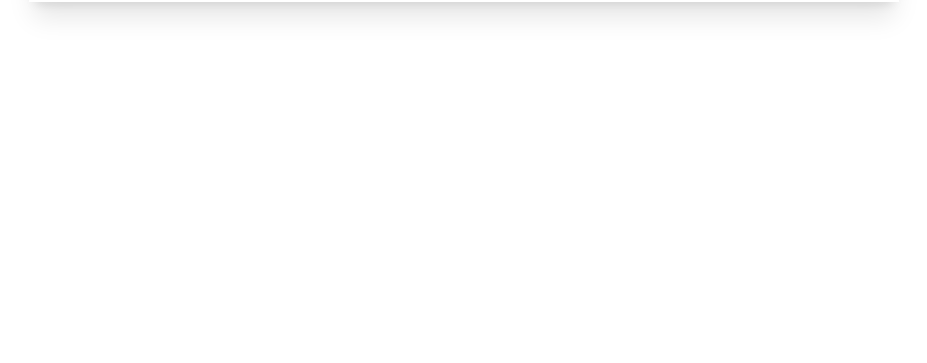
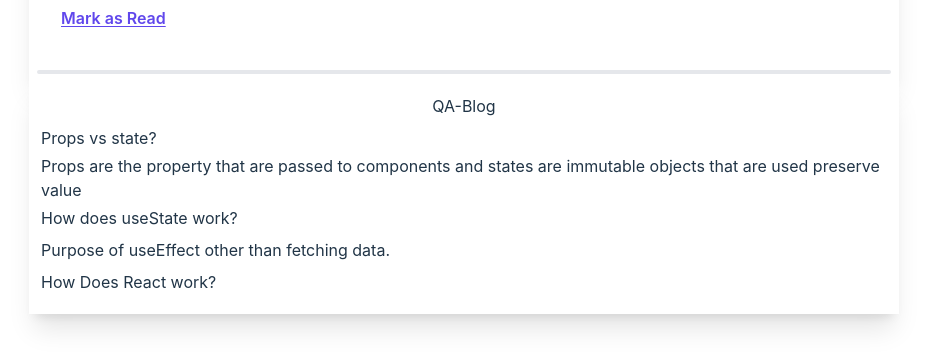
Before and after one commit to Imran-A-K/Cafe-De-Program-, a React (Vite) app: page / in a window 1280 px wide. Shown: the part 2226-2589 px from the top of the page, without its empty margins (23-950 px from the left). Before the commit the page ends 2280 px from the top, so only its background shows below. Built offline with nearby package versions, Linux system fonts and the light colour scheme.

Commit message:
added blog QnA section

```diff
--- a/src/Components/Main/Blog/Blog.jsx
+++ b/src/Components/Main/Blog/Blog.jsx
@@ -1,7 +1,8 @@
 import React, { useEffect, useState } from 'react'
 import Blog_Card from './Blog_Card/Blog_Card'
+import Blog_Qa from './Blog_Qa/Blog_Qa';
 
-const Blog = () => {
+const Blog = ({updateReadTime,handleBookMark}) => {
   const [blogDb,setBlogDb] = useState([]);
   useEffect(() =>{
     fetch('jsonData.json')
@@ -12,9 +13,9 @@ const Blog = () => {
   return (
     <div className='w-full'>
       {
-        blogDb.map( blogData => <Blog_Card key={blogData.id} blogData={blogData} />)
+        blogDb.map( blogData => <Blog_Card key={blogData.id} blogData={blogData} updateReadTime={updateReadTime} handleBookMark={handleBookMark} />)
       }
-
+        <Blog_Qa />
     </div>
   )
 }
--- a/src/Components/Main/Blog/Blog_Card/Blog_Card.jsx
+++ b/src/Components/Main/Blog/Blog_Card/Blog_Card.jsx
@@ -1,10 +1,10 @@
 import React from "react";
 
 
-const Blog_Card = ({blogData}) => {
+const Blog_Card = ({blogData,updateReadTime,handleBookMark}) => {
 
   const { blog_cover_image
-, author_image, author_name, blog_title, publish_date, read_time  } = blogData;
+, author_image, author_name, blog_title, publish_date, read_time,id  } = blogData;
 
   return (
     <div className=" card w-full bg-base-100 shadow-xl rounded-b-none rounded-t-none ">
@@ -31,7 +31,7 @@ const Blog_Card = ({blogData}) => {
           <div className="relative flex max-[600px]:flex-col-reverse max-[600px]:gap-5 items-center gap-1">
             <p className="">{read_time < 10 ? `0${read_time}` : read_time} min read</p>
 {/* <span className="cursor-pointer max-[600px]:absolute max-[600px]:-top-5 max-[600px]:right-0"> */}
-<span className="cursor-pointer max-[600px]:-mr-[60px]">
+<span onClick={() => handleBookMark(id,blog_title)} className="cursor-pointer max-[600px]:-mr-[60px]">
 <svg xmlns="http://www.w3.org/2000/svg" fill="none" viewBox="0 0 24 24" strokeWidth={1.5} stroke="currentColor" className="w-6 h-6">
   <path strokeLinecap="round" strokeLinejoin="round" d="M17.593 3.322c1.1.128 1.907 1.077 1.907 2.185V21L12 17.25 4.5 21V5.507c0-1.108.806-2.057 1.907-2.185a48.507 48.507 0 0111.186 0z" />
 </svg>
@@ -41,9 +41,10 @@ const Blog_Card = ({blogData}) => {
         <h2 className="card-title font-bold pt-5 pb-3 text-3xl">{blog_title}</h2>
 
         <div className="card-actions ">
-          <p className="flex cursor-pointer underline underline-offset-2 text-[#6047EC] font-semibold">Mark as Read</p>
+          <p onClick={() => updateReadTime(read_time)} className="flex cursor-pointer underline underline-offset-2 text-[#6047EC] font-semibold">Mark as Read</p>
         </div>
       </div>
+      <hr className='m-2 bg-neutral border-2 rounded'/>
     </div>
   );
 };
--- /dev/null
+++ b/src/Components/Main/Blog/Blog_Qa/Blog_Qa.jsx
@@ -0,0 +1,21 @@
+import React from 'react'
+
+const Blog_Qa = () => {
+  return (
+    <div className='card w-full bg-base-100 shadow-xl rounded-b-none rounded-t-none p-3'>
+        <h1 className='text-center pb-2'>QA-Blog</h1>
+        <h2 className='pb-1'>Props vs state?</h2>
+        <p className="pb-1">Props are the property that are passed to components and states are immutable objects that are used preserve value</p>
+        <h2 className='pb-1'>How does useState work?</h2>
+        <p className="pb-1"></p>
+        <h2 className='pb-1'>Purpose of useEffect other than fetching data.</h2>
+        <p className="pb-1"></p>
+        <h2 className='pb-1'>How Does React work?</h2>
+        <p className="pb-1"></p>
+
+
+    </div>
+  )
+}
+
+export default Blog_Qa
--- a/src/Components/Main/Main.jsx
+++ b/src/Components/Main/Main.jsx
@@ -1,13 +1,32 @@
-import React from 'react'
+import React, { useState } from 'react'
 import Blog from './Blog/Blog'
 import Sidebar from './Sidebar/Sidebar'
 
 const Main = () => {
+  const [totalReadTime, setTotalReadTime] = useState(0);
+  const [bookMarkList, setBookMarkList] = useState([]);
+
+  const handleBookMark = (id,blog_title)=>{
+    const exists = bookMarkList.find( blog => blog.id === id);
+    if(exists){
+      console.log("already added you can't add more");
+      return
+    }
+    else{
+      const newBookMarkList = [...bookMarkList, {id,blog_title}];
+      setBookMarkList([...newBookMarkList]);
+    }
+
+  }
+  const updateReadTime = (currentReadTime) =>{
+    const totalTimeToRead = totalReadTime + currentReadTime
+    setTotalReadTime(totalTimeToRead)
+  }
   return (
-    < div className='grid grid-cols-1 md:grid-cols-[3fr_1fr] gap-4 p-5'>
+    < div className='grid grid-cols-1 md:grid-cols-[3fr_1fr] gap-4 p-5 '>
 
-        <Blog />
-        <Sidebar />
+        <Blog handleBookMark={handleBookMark} updateReadTime={updateReadTime} />
+        <Sidebar bookMarkList={bookMarkList} totalReadTime={totalReadTime} />
 
 
 
--- /dev/null
+++ b/src/Components/Main/Sidebar/Blog_Title_Holder/Blog_Title_Holder.jsx
@@ -0,0 +1,9 @@
+import React from 'react'
+
+const Blog_Title_Holder = ({blogTitle}) => {
+  return (
+    <div className='text-center'>{blogTitle}</div>
+  )
+}
+
+export default Blog_Title_Holder
--- a/src/Components/Main/Sidebar/Sidebar.jsx
+++ b/src/Components/Main/Sidebar/Sidebar.jsx
@@ -1,9 +1,19 @@
 import React from 'react'
+import Blog_Title_Holder from './Blog_Title_Holder/Blog_Title_Holder'
 
-const Sidebar = () => {
+const Sidebar = ({totalReadTime,bookMarkList}) => {
   return (
-    <div className='w-full'>
-        Lorem ipsum dolor sit amet consectetur adipisicing elit. Expedita optio deleniti laudantium sapiente. Veritatis odit quisquam quibusdam? Dicta dolore rerum corrupti. Est architecto obcaecati facilis nam. Sunt, totam cum? Blanditiis?
+    <div className='w-full flex flex-col gap-4 sticky top-0'>
+{/* <input className='bg-teal-300 w-full' type="text" value={totalReadTime} disabled /> */}
+    <p className='text-center'>Time spent on read: {totalReadTime}</p>
+    <div className='flex flex-col gap-4'>
+        <p className='text-center'> Total Bookmarks: {bookMarkList.length} </p>
+        <div className='flex flex-col gap-2'>
+            {
+              bookMarkList.map( blog => <Blog_Title_Holder key={blog.id} blogTitle={blog.blog_title} />)
+            }
+        </div>
+    </div>
     </div>
   )
 }
```
